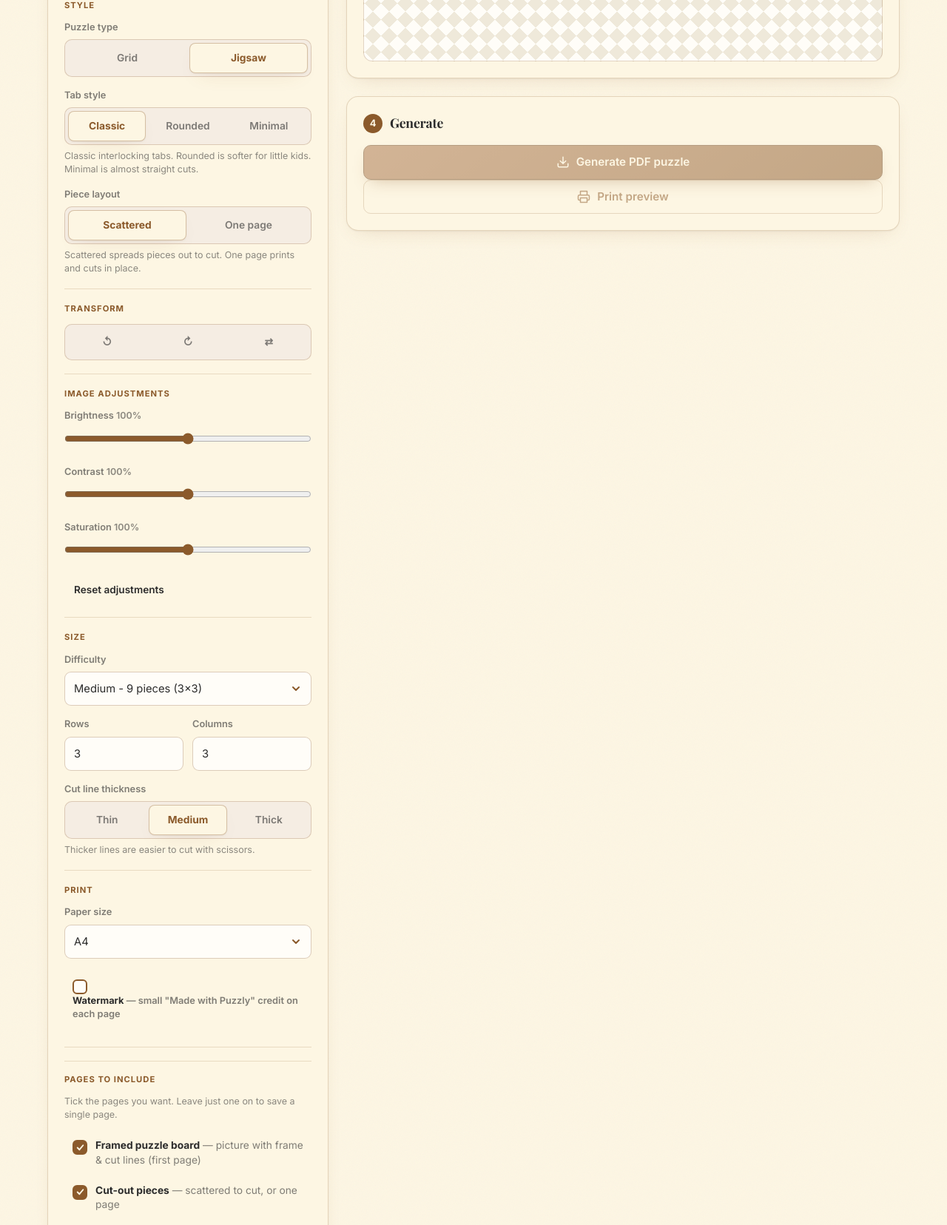
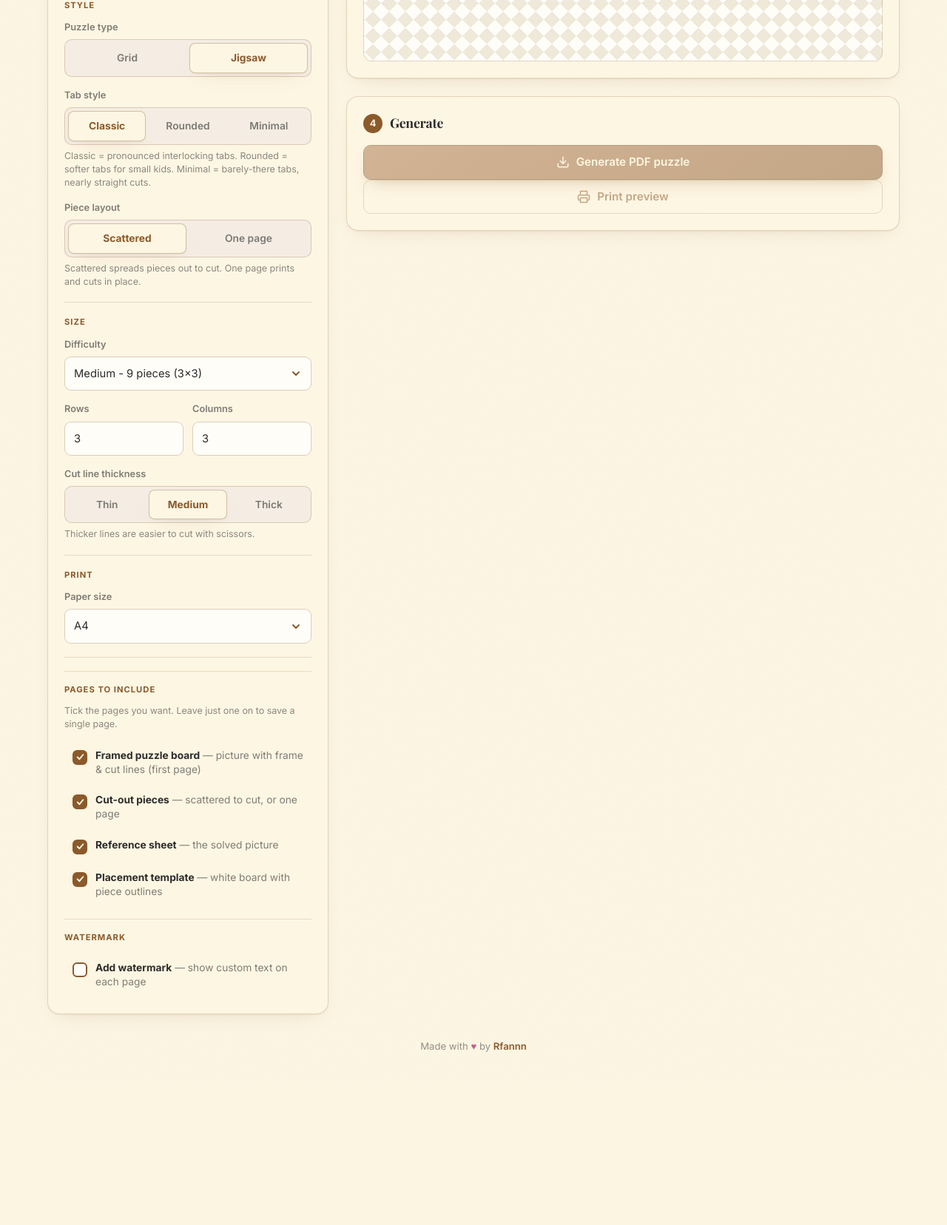
Before and after one commit to Rfannn/Puzzly, a Flask app: page / in a window 1280 px wide. Shown: the part 406-2062 px from the top of the page at 74% size. After the commit the page ends 1828 px from the top, so only its background shows below. Run offline with Flask 3, Linux system fonts and the light colour scheme; data that the repository does not hold is empty.

Commit message:
refactor: remove image adjustments, fix watermark, improve tab styles, fix print preview
- Remove image adjustments feature (brightness/contrast/saturation sliders)
  - Delete /adjust endpoint from app.py
  - Remove sliders and JS wiring from index.html and script.js
  - Remove range input CSS from style.css

- Fix watermark toggle
  - Add checkbox in dedicated 'Watermark' section
  - Show/hide custom text input when checked
  - Accept custom watermark_text parameter (default 'Made with Puzzly')
  - Pass to PDF footer via pdf_exporter

- Improve tab style selector
  - Clearer hint text distinguishing Classic/Rounded/Minimal

- Fix print preview button
  - Now uses window.print() for native browser print dialog
  - Was broken (did nothing before)

- All tests pass (15/15)

```diff
--- a/app.py
+++ b/app.py
@@ -309,7 +309,7 @@ _PREVIEW_CACHE = {}
 _PREVIEW_CACHE_MAX = 48
 
 
-def _render_preview(kind, path, rows, cols, puzzle_type, border_width, tab_style="classic"):
+def _render_preview(kind, path, rows, cols, puzzle_type, border_width, tab_style="classic", watermark=False, watermark_text=""):
     """Return a JPEG data-URL for the requested preview, cached by inputs.
 
     Previews are rendered from a downscaled thumbnail so a large source image
@@ -318,7 +318,7 @@ def _render_preview(kind, path, rows, cols, puzzle_type, border_width, tab_style
         mtime = os.path.getmtime(path)
     except OSError:
         mtime = 0
-    key = (kind, path, mtime, rows, cols, puzzle_type, border_width, tab_style)
+    key = (kind, path, mtime, rows, cols, puzzle_type, border_width, tab_style, watermark, watermark_text)
     cached = _PREVIEW_CACHE.get(key)
     if cached:
         return cached
@@ -364,6 +364,8 @@ def _preview_response(kind):
             data.get("puzzle_type", "grid"),
             _clamp(data.get("border_width"), BORDER_MIN, BORDER_MAX, 3),
             data.get("tab_style", "classic"),
+            data.get("watermark", False),
+            data.get("watermark_text", ""),
         )
     except Exception as e:
         return jsonify({"error": f"Preview failed: {e}"}), 500
@@ -387,34 +389,6 @@ def transform_image():
                 im = im.rotate(-rotate_deg, expand=True)
             if flip_h:
                 im = im.transpose(Image.FLIP_LEFT_RIGHT)
-            ext = os.path.splitext(path)[1]
-            new_name = f"{uuid.uuid4().hex}{ext}"
-            new_path = os.path.join(app.config["UPLOAD_FOLDER"], new_name)
-            im.save(new_path)
-        return jsonify({"filename": new_name})
-    except Exception as e:
-        return jsonify({"error": str(e)}), 500
-
-
-@app.route("/adjust", methods=["POST"])
-def adjust_image():
-    data = request.get_json(force=True) or {}
-    filename = data.get("filename")
-    if not filename:
-        return jsonify({"error": "No filename"}), 400
-    path = os.path.join(app.config["UPLOAD_FOLDER"], os.path.basename(filename))
-    if not os.path.exists(path):
-        return jsonify({"error": "File not found"}), 404
-    brightness = max(0.3, min(2.0, float(data.get("brightness", 1.0) or 1.0)))
-    contrast = max(0.3, min(2.0, float(data.get("contrast", 1.0) or 1.0)))
-    saturation = max(0.0, min(2.5, float(data.get("saturation", 1.0) or 1.0)))
-    try:
-        from PIL import ImageEnhance
-        with Image.open(path) as im:
-            im = im.convert("RGB")
-            im = ImageEnhance.Brightness(im).enhance(brightness)
-            im = ImageEnhance.Contrast(im).enhance(contrast)
-            im = ImageEnhance.Color(im).enhance(saturation)
             ext = os.path.splitext(path)[1]
             new_name = f"{uuid.uuid4().hex}{ext}"
             new_path = os.path.join(app.config["UPLOAD_FOLDER"], new_name)
@@ -481,6 +455,7 @@ def generate():
             pages=pages,
             tab_style=tab_style,
             watermark=data.get("watermark", False),
+            watermark_text=data.get("watermark_text", ""),
         )
     except Exception as e:
         return jsonify({"error": f"Could not build the PDF: {e}"}), 500
@@ -492,6 +467,7 @@ def generate():
             "puzzle_type": puzzle_type,
             "tab_style": tab_style,
             "watermark": data.get("watermark", False),
+            "watermark_text": data.get("watermark_text", ""),
             "rows": rows,
             "cols": cols,
             "border_width": border_width,
--- a/pdf_exporter.py
+++ b/pdf_exporter.py
@@ -39,7 +39,7 @@ class PuzzlePDF(FPDF):
             self.set_y(-14)
             self.set_font("Helvetica", "I", 7)
             self.set_text_color(150, 150, 150)
-            self.cell(0, 10, "Made with Puzzly - puzzly.pythonanywhere.com", align="C")
+            self.cell(0, 10, getattr(self, "_watermark_text", "Made with Puzzly"), align="C")
         else:
             self.set_y(-14)
             self.set_font("Helvetica", "I", 8)
@@ -177,6 +177,7 @@ def generate_pdf(
     pages=None,
     tab_style="classic",
     watermark=False,
+    watermark_text="",
 ):
     """Generate a printable PDF. `pages` is a list selecting which pages to
     include, in this fixed order:
@@ -201,6 +202,7 @@ def generate_pdf(
 
     pdf = PuzzlePDF(format=paper_size)
     pdf._watermark = watermark
+    pdf._watermark_text = watermark_text or "Made with Puzzly"
     page_w, page_h = PAPER_SIZES.get(paper_size, (210, 297))
     margin = 15
 
--- a/puzzle_maker.py
+++ b/puzzle_maker.py
@@ -16,9 +16,9 @@ from PIL import Image, ImageDraw
 
 # tab_style scales: (height_factor, head_factor)
 _TAB_STYLES = {
-    "classic": (0.22, 0.38),
-    "rounded": (0.16, 0.48),
-    "minimal": (0.08, 0.22),
+    "classic": (0.22, 0.38),      # pronounced interlocking tabs
+    "rounded": (0.16, 0.55),      # softer, rounder tabs for small kids
+    "minimal": (0.04, 0.12),      # barely-there tabs, almost straight cuts
 }
 
 
--- a/static/script.js
+++ b/static/script.js
@@ -217,63 +217,12 @@ document.querySelectorAll("#imageTransform button").forEach((btn) =>
     });
 });
 
-let adjustTimer = null;
-async function applyAdjustments() {
-    if (!state.currentFile) return;
-    const brightness = (parseInt($("brightness").value, 10) || 100) / 100;
-    const contrast = (parseInt($("contrast").value, 10) || 100) / 100;
-    const saturation = (parseInt($("saturation").value, 10) || 100) / 100;
-    // Neutral values: no need to rewrite the file.
-    if (brightness === 1 && contrast === 1 && saturation === 1) {
-        requestPreview();
-        return;
-    }
-    $("previewHint").textContent = "Adjusting image\u2026";
-    try {
-        const res = await fetch("/adjust", {
-            method: "POST",
-            headers: { "Content-Type": "application/json" },
-            body: JSON.stringify({
-                filename: state.currentFile,
-                brightness,
-                contrast,
-                saturation,
-            }),
-        });
-        const data = await res.json();
-        if (data.filename) {
-            state.currentFile = data.filename;
-            // Reset sliders after baking into file so next move is relative to new base.
-            ["brightness", "contrast", "saturation"].forEach((id) => {
-                $(id).value = 100;
-                $(id + "Val").textContent = "100%";
-            });
-            requestPreview();
-        } else {
-            $("previewHint").textContent = data.error || "Adjust failed";
-        }
-    } catch (e) {
-        $("previewHint").textContent = "Adjust failed";
-    }
-}
-
-["brightness", "contrast", "saturation"].forEach((id) => {
-    const el = $(id);
-    if (!el) return;
-    el.addEventListener("input", () => {
-        $(id + "Val").textContent = el.value + "%";
-        clearTimeout(adjustTimer);
-        adjustTimer = setTimeout(applyAdjustments, 350);
-    });
-});
-
-const resetAdj = $("resetAdjustments");
-if (resetAdj) {
-    resetAdj.addEventListener("click", () => {
-        ["brightness", "contrast", "saturation"].forEach((id) => {
-            $(id).value = 100;
-            $(id + "Val").textContent = "100%";
-        });
+/* Watermark checkbox toggles the text input visibility */
+const watermarkOpt = $("watermarkOpt");
+const watermarkTextWrap = $("watermarkTextWrap");
+if (watermarkOpt && watermarkTextWrap) {
+    watermarkOpt.addEventListener("change", () => {
+        watermarkTextWrap.hidden = !watermarkOpt.checked;
         requestPreview();
     });
 }
@@ -311,6 +260,7 @@ function getOptions() {
         border_width: parseInt($("borderWidth").dataset.value, 10) || 3,
         paper_size: $("paperSize").value,
         watermark: !!( $("watermarkOpt") && $("watermarkOpt").checked ),
+        watermark_text: $("watermarkOpt") && $("watermarkOpt").checked ? ($("watermarkText").value || "Made with Puzzly").slice(0, 60) : "",
         pages: Array.from(document.querySelectorAll(".page-opt:checked")).map(
             (el) => el.value
         ),
@@ -356,9 +306,44 @@ async function doPreview() {
 }
 
 /* ---------------- Print ---------------- */
-$("printBtn").addEventListener("click", () => {
+$("printBtn").addEventListener("click", async () => {
     if (!state.currentFile) return;
-    window.print();
+    if (!anyPageSelected()) {
+        showStatus("error", "Select at least one page to include in the PDF.");
+        updateGenerateState();
+        return;
+    }
+    state.generating = true;
+    const btn = $("printBtn");
+    btn.disabled = true;
+    btn.innerHTML = '<span class="spinner"></span> Preparing...';
+    showStatus("loading", "Generating PDF for print...");
+
+    const opts = getOptions();
+    try {
+        const res = await fetch("/generate", {
+            method: "POST",
+            headers: { "Content-Type": "application/json" },
+            body: JSON.stringify(opts),
+        });
+        const data = await res.json();
+        if (data.download_url) {
+            showStatus(
+                "success",
+                `Ready! <a href="${data.download_url}" target="_blank" rel="noopener">Open PDF for printing</a>`
+            );
+            // Also open in new tab for immediate print
+            window.open(data.download_url, "_blank");
+        } else {
+            throw new Error(data.error || "generation failed");
+        }
+    } catch (e) {
+        showStatus("error", e.message || "Could not generate the puzzle for printing.");
+    } finally {
+        state.generating = false;
+        btn.disabled = false;
+        btn.innerHTML = `<svg viewBox="0 0 24 24" width="18" height="18" fill="none" stroke="currentColor" stroke-width="2" stroke-linecap="round" stroke-linejoin="round"><path d="M6 9V2h12v7M6 18H4a2 2 0 0 1-2-2v-5a2 2 0 0 1 2-2h16a2 2 0 0 1 2 2v5a2 2 0 0 1-2 2h-2M6 14h12v8H6z"/></svg> Print preview`;
+    }
 });
 
 /* ---------------- Generate ---------------- */
--- a/templates/index.html
+++ b/templates/index.html
@@ -89,7 +89,7 @@
                                 <button type="button" data-value="rounded">Rounded</button>
                                 <button type="button" data-value="minimal">Minimal</button>
                             </div>
-                            <p class="hint">Classic interlocking tabs. Rounded is softer for little kids. Minimal is almost straight cuts.</p>
+                            <p class="hint">Classic = pronounced interlocking tabs. Rounded = softer tabs for small kids. Minimal = barely-there tabs, nearly straight cuts.</p>
                         </div>
 
                         <div class="field">
@@ -100,34 +100,6 @@
                             </div>
                             <p class="hint">Scattered spreads pieces out to cut. One page prints and cuts in place.</p>
                         </div>
-                    </div>
-
-                    <div class="option-group">
-                        <div class="option-group-title">Transform</div>
-                        <div class="field">
-                            <div class="segmented" id="imageTransform">
-                                <button type="button" data-action="rotate-ccw" title="Rotate left">&#x21BA;</button>
-                                <button type="button" data-action="rotate-cw" title="Rotate right">&#x21BB;</button>
-                                <button type="button" data-action="flip-h" title="Flip horizontal">&#x21C4;</button>
-                            </div>
-                        </div>
-                    </div>
-
-                    <div class="option-group">
-                        <div class="option-group-title">Image adjustments</div>
-                        <div class="field">
-                            <label for="brightness">Brightness <span class="hint" id="brightnessVal" style="display:inline;margin:0">100%</span></label>
-                            <input type="range" id="brightness" class="range" min="50" max="150" value="100" step="5">
-                        </div>
-                        <div class="field">
-                            <label for="contrast">Contrast <span class="hint" id="contrastVal" style="display:inline;margin:0">100%</span></label>
-                            <input type="range" id="contrast" class="range" min="50" max="150" value="100" step="5">
-                        </div>
-                        <div class="field">
-                            <label for="saturation">Saturation <span class="hint" id="saturationVal" style="display:inline;margin:0">100%</span></label>
-                            <input type="range" id="saturation" class="range" min="0" max="200" value="100" step="5">
-                        </div>
-                        <button type="button" class="btn btn-ghost" id="resetAdjustments" style="min-height:36px;padding:8px 12px;font-size:0.85rem">Reset adjustments</button>
                     </div>
 
                     <div class="option-group">
@@ -170,23 +142,13 @@
                     <div class="option-group">
                         <div class="option-group-title">Print</div>
 
-<div class="field">
+                        <div class="field">
                             <label for="paperSize">Paper size</label>
                             <select id="paperSize" class="input">
                                 <option value="A4" selected>A4</option>
                                 <option value="Letter">Letter (US)</option>
                                 <option value="A3">A3</option>
                             </select>
-                        </div>
-
-                        <div class="field" style="margin-top:14px">
-                            <label class="page-check">
-                                <input type="checkbox" id="watermarkOpt" class="sr-only">
-                                <span class="checkbox" aria-hidden="true">
-                                    <svg viewBox="0 0 24 24" width="13" height="13" fill="none" stroke="#FDF6E3" stroke-width="3.5" stroke-linecap="round" stroke-linejoin="round"><path d="M5 12l5 5 9-11"/></svg>
-                                </span>
-                                <span class="page-text"><strong>Watermark</strong> &mdash; small &quot;Made with Puzzly&quot; credit on each page</span>
-                            </label>
                         </div>
                     </div>
 
@@ -201,7 +163,7 @@
                             <span class="checkbox" aria-hidden="true">
                                 <svg viewBox="0 0 24 24" width="13" height="13" fill="none" stroke="#FDF6E3" stroke-width="3.5" stroke-linecap="round" stroke-linejoin="round"><path d="M5 12l5 5 9-11"/></svg>
                             </span>
-                            <span class="page-text"><strong>Framed puzzle board</strong> &mdash; picture with frame &amp; cut lines (first page)</span>
+                            <span class="page-text"><strong>Framed puzzle board</strong> &mdash; picture with frame & cut lines (first page)</span>
                         </label>
 
                         <label class="page-check">
@@ -228,6 +190,23 @@
                             <span class="page-text"><strong>Placement template</strong> &mdash; white board with piece outlines</span>
                         </label>
                         <p class="muted sm" id="pagesHint" hidden>Select at least one page to generate a PDF.</p>
+                    </div>
+
+                    <div class="divider"></div>
+
+                    <div class="option-group">
+                        <div class="option-group-title">Watermark</div>
+                        <label class="page-check">
+                            <input type="checkbox" id="watermarkOpt" class="sr-only">
+                            <span class="checkbox" aria-hidden="true">
+                                <svg viewBox="0 0 24 24" width="13" height="13" fill="none" stroke="#FDF6E3" stroke-width="3.5" stroke-linecap="round" stroke-linejoin="round"><path d="M5 12l5 5 9-11"/></svg>
+                            </span>
+                            <span class="page-text"><strong>Add watermark</strong> &mdash; show custom text on each page</span>
+                        </label>
+                        <div class="field" id="watermarkTextWrap" hidden style="margin-top:10px">
+                            <label for="watermarkText" class="hint" style="margin-bottom:4px;display:block">Watermark text</label>
+                            <input type="text" id="watermarkText" class="input" value="Made with Puzzly" placeholder="Your watermark text" maxlength="60">
+                        </div>
                     </div>
                 </section>
             </div>
```
